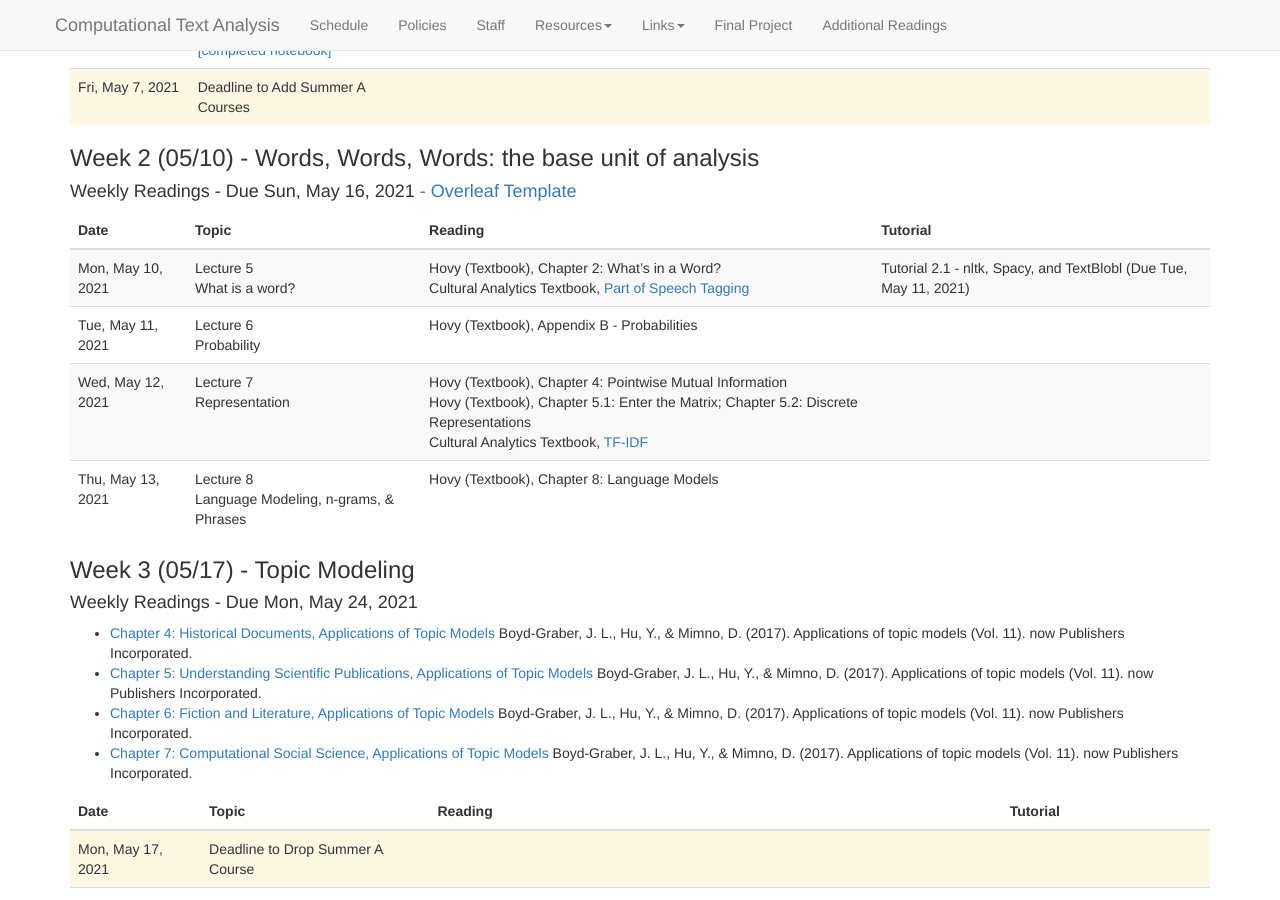
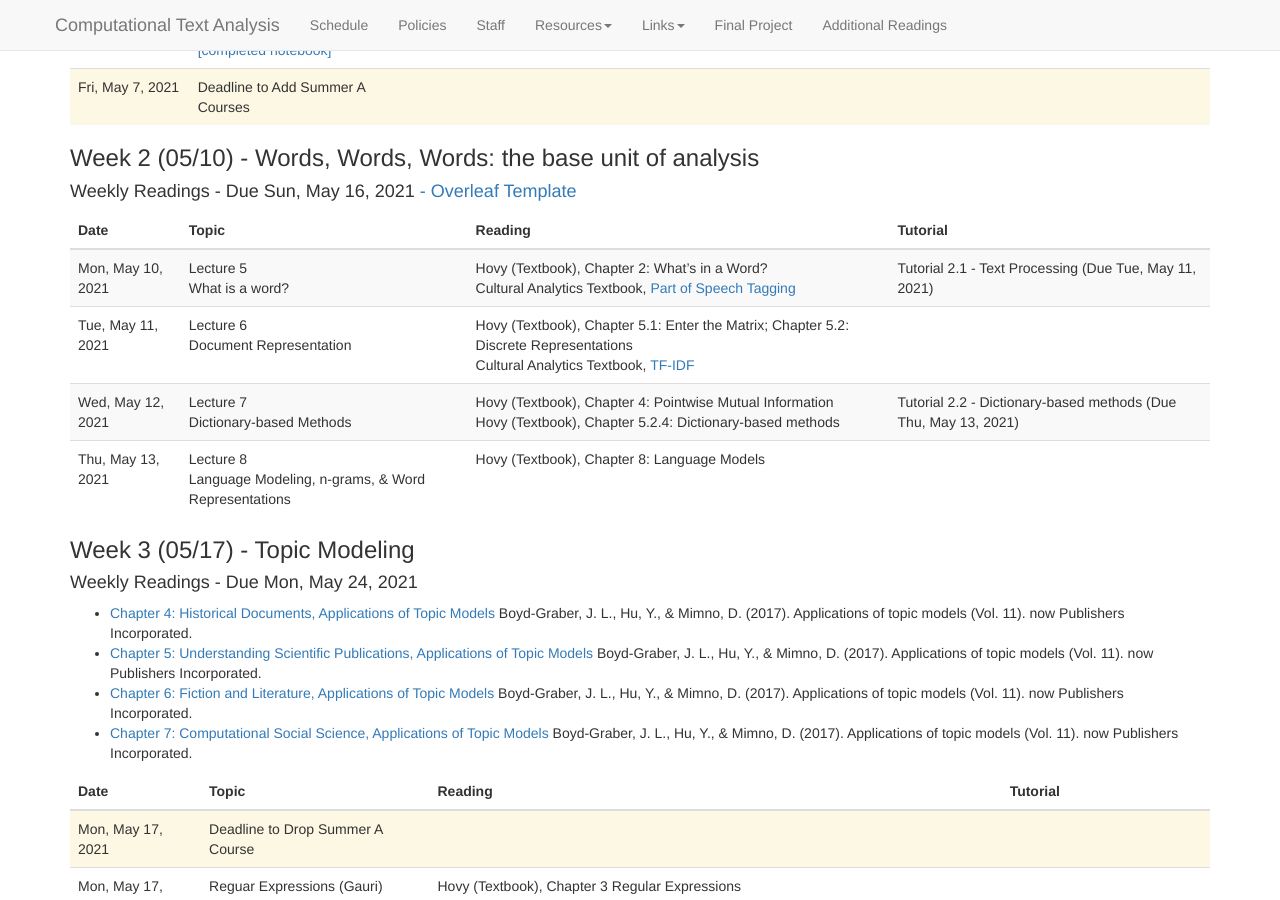
Before and after one commit to BC-COMS-2710/BC-COMS-2710.github.io, a Jekyll site: the page built from schedule.md, in a window 1280 px wide and 900 px high, scrolled down 921 px. Built offline with Jekyll 4.4.1, drawn with Linux system fonts in a browser that asks for light colours; nearby versions of some CDN libraries.

Commit message:
schedule: week 2 clanedar, tutorial 1.1 link

```diff
--- a/_data/schedule.yaml
+++ b/_data/schedule.yaml
@@ -27,7 +27,7 @@
         -
           deadline: 2021-05-04
           title: Tutorial 1.1 - Python Bootcamp
-          url: https://coms2710.columbiajupyter2.org/hub/user-redirect/git-pull?repo=https%3A%2F%2Fgithub.com%2FBC-COMS-2710%2Fsummer21-material&urlpath=lab%2Ftree%2Fsummer21-material%2Ftutorial%2Fweek1%2F1.1%2Ftutorials_1.ipynb&branch=master
+          url: https://coms2710.columbiajupyter2.org/hub/user-redirect/git-pull?repo=https%3A%2F%2Fgithub.com%2FBC-COMS-2710%2Fsummer21-material&urlpath=lab%2Ftree%2Fsummer21-material%2Ftutorial%2Fweek1%2F1.1%2Ftutorial1_1.ipynb&branch=master
       readings:
         -
           url: https://melaniewalsh.github.io/Intro-Cultural-Analytics/Command-Line/The-Command-Line.html#command-line-cheatsheet
@@ -122,23 +122,12 @@
           authors: Cultural Analytics Textbook
       assignments:
         -
-          title: Tutorial 2.1 -  nltk, Spacy, and TextBlobl
+          title: Tutorial 2.1 -  Text Processing
           deadline: 2021-05-11
     -
       date: 2021-05-11
-      title: Lecture 6 <br> Probability
+      title: Lecture 6 <br> Document Representation
       readings:
-        -
-          title: Appendix B - Probabilities
-          authors: Hovy (Textbook)
-      assignments:
-    -
-      date: 2021-05-12
-      title: Lecture 7 <br> Representation
-      readings:
-        -
-          title: "Chapter 4: Pointwise Mutual Information"
-          authors: Hovy (Textbook)
         -
           title: "Chapter 5.1: Enter the Matrix; Chapter 5.2: Discrete Representations"
           authors: Hovy (Textbook)
@@ -146,12 +135,30 @@
           url: https://melaniewalsh.github.io/Intro-Cultural-Analytics/Text-Analysis/TF-IDF.html
           title: TF-IDF
           authors: Cultural Analytics Textbook
+      old_readings:
+        -
+          title: Appendix B - Probabilities
+          authors: Hovy (Textbook)
       assignments:
+    -
+      date: 2021-05-12
+      title: Lecture 7 <br> Dictionary-based Methods
+      readings:
+        -
+          title: "Chapter 4: Pointwise Mutual Information"
+          authors: Hovy (Textbook)
+        -
+          title: "Chapter 5.2.4: Dictionary-based methods"
+          authors: Hovy (Textbook)
+      assignments:
+        -
+          title: Tutorial 2.2 -  Dictionary-based methods
+          deadline: 2021-05-13
     -
       date: 2021-05-13
       old_title: Lecture 8 <br> Operationalizing and Stylometry
       old_title: Lecture 8 <br> Topic Modeling
-      title: Lecture 8 <br> Language Modeling, n-grams, & Phrases
+      title: Lecture 8 <br> Language Modeling, n-grams, & Word Representations
       readings:
       assignments:
       old_readings:
```
